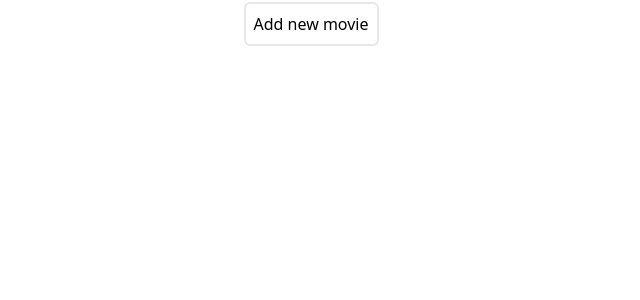
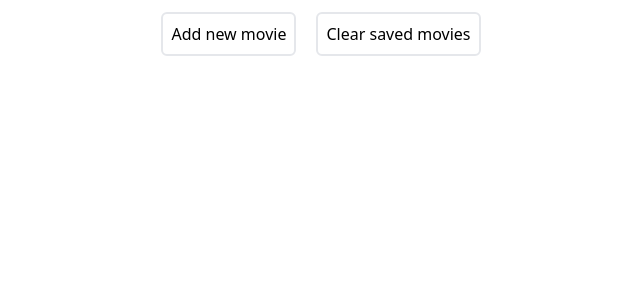
Before and after one commit to P-Hsgw/movies-library, a React (Create React App) app: page / in a window 1280 px wide. Shown: the top 300 px of the page, without its empty margins (329-969 px from the left). Built offline with nearby package versions, Linux system fonts and the light colour scheme; the HTML template or start-up script is replaced by a standard one.

Commit message:
Add a prop to handle button click

```diff
--- a/src/components/Button.js
+++ b/src/components/Button.js
@@ -1,8 +1,15 @@
-import React from "react";
+import React, { useState } from "react";
 
-export const Button = ( { buttonName }) => {
+
+export const Button = ( { buttonName, handleClick, children }) => {
+const [isClicked, setIsClicked] = useState(false)
+
+const defaultHadleClick = () => {
+setIsClicked(!isClicked)
+}
+
 
   return (
-    <button className="border-2 border-solid rounded-md p-2 hover:bg-green-700">{buttonName || "Button"}</button>
+    <button onClick={handleClick || defaultHadleClick} className="border-2 border-solid rounded-md p-2 focus:bg-green-700 ml-5 mt-5">{children || "Button"}</button>
   )
 }
--- a/src/components/Header.js
+++ b/src/components/Header.js
@@ -6,7 +6,8 @@ export const Header = () => {
 
   return (
     <div className="flex flex-wrap justify-center content-center w-screen h-12">
-      <Button buttonName="Add new movie"/>
+      <Button>Add new movie</Button>
+      <Button>Clear saved movies</Button>
     </div>
   )
 }
```
